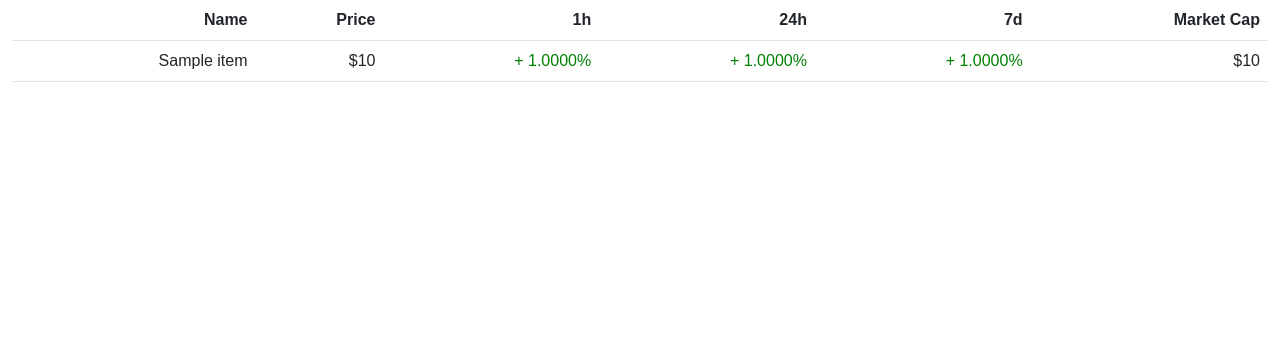
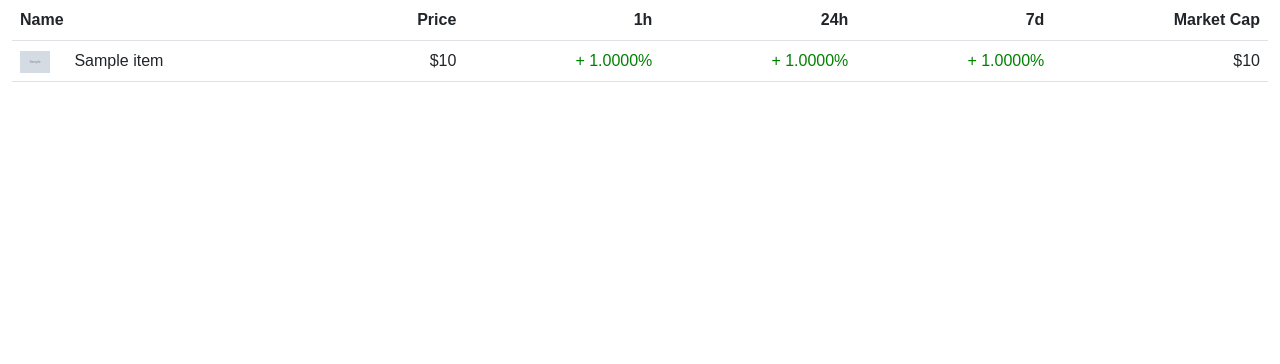
Before and after one commit to rkawk1234/crypto, a Django app: page /allcryptos.html in a window 1280 px wide. Shown: the part 56-420 px from the top of the page. Run offline with Django 4.2, Linux system fonts and the light colour scheme; grey boxes marked "Sample" are stand-in pictures; a database or web service that is not in the repository returns one stand-in record (values such as "Sample title"); data that the repository does not hold is empty.

Commit message:
img added for coins
082222 0134

```diff
--- a/django/base/templates/base/allcryptos.html
+++ b/django/base/templates/base/allcryptos.html
@@ -25,12 +25,13 @@
     <main role="main" class="container-fluid">
       <table class="table">
 
-        <thead><tr><th style="text-align: right;">Name</th><th>Price</th><th>1h</th><th>24h</th><th>7d</th><th>Market Cap</th></tr></thead>
+        <thead><tr><th style="text-align: left;">Name</th><th>Price</th><th>1h</th><th>24h</th><th>7d</th><th>Market Cap</th></tr></thead>
         <tbody id='tableData'></tbody>
+
         {% for i in apidata %}
           <tr>
 
-            <td>{{i.name}}</td>
+            <td style="text-align:left"><img src={{i.image}} width="50px" style="padding-right:20px"  > {{i.name}}</td>
             <td>${{i.current_price|intcomma}}</td>
 
             {% if i.price_change_percentage_1h_in_currency > 0 %}
@@ -56,10 +57,9 @@
 
             <td>${{i.market_cap|intcomma}}</td>
 
-
-
           </tr>
         {% endfor %}
+
       </table>
 
     </main>
```
